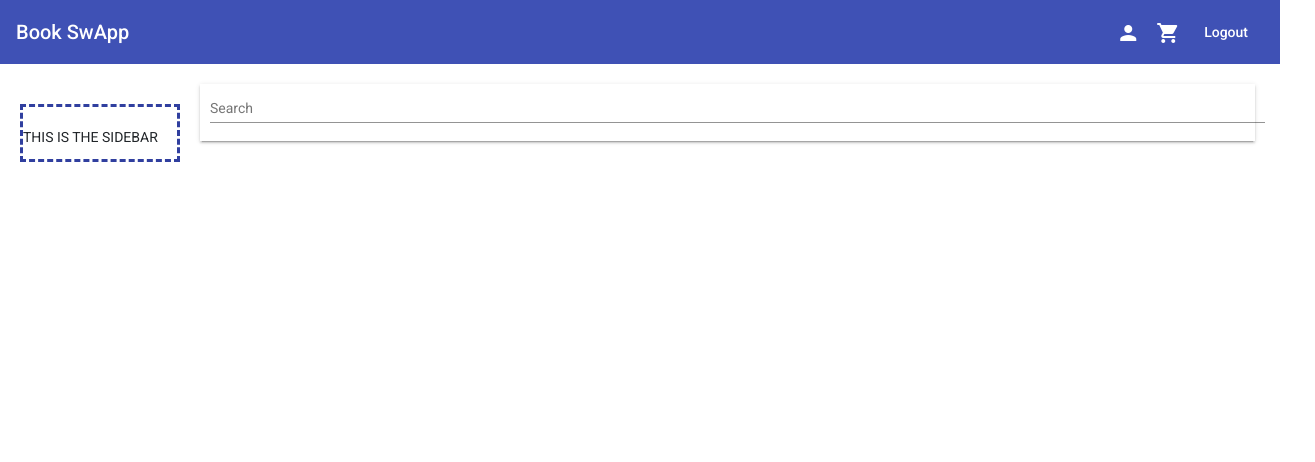
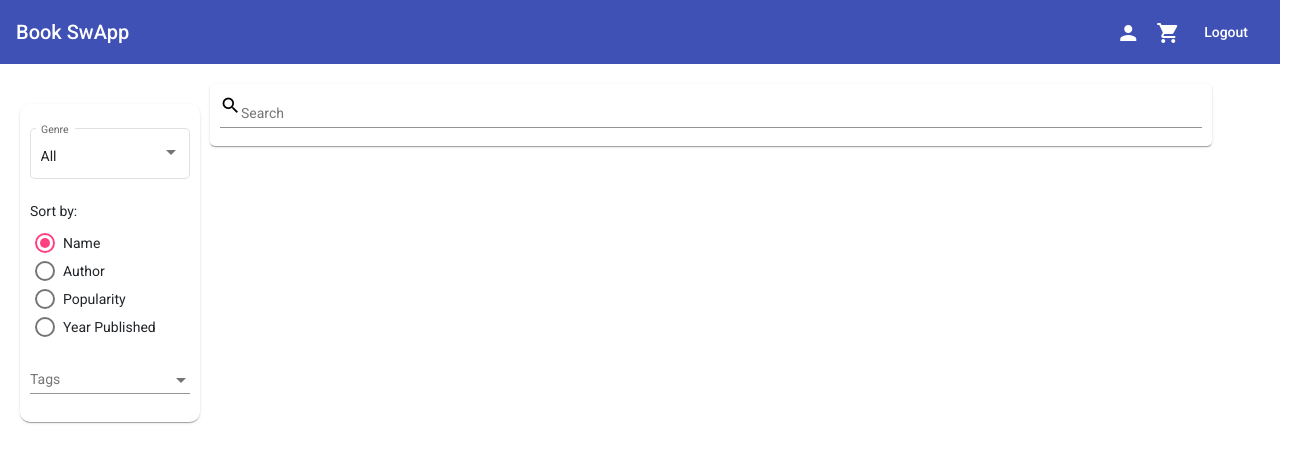
Before and after one commit to plsakr/BookSwApp, an Angular app in the folder frontend/: page /library in a window 1280 px wide. Shown: the top 462 px of the page, 1315 px wide, since content can reach past the window. Built offline with nearby package versions, Linux system fonts and the light colour scheme.

Commit message:
finalized search bar and sidebar in library

```diff
--- a/frontend/src/app/app.component.css
+++ b/frontend/src/app/app.component.css
@@ -7,5 +7,5 @@
 }
 
 .material-icons {
-  position: relative;
+  position: relative !important;
 }
--- a/frontend/src/app/app.component.ts
+++ b/frontend/src/app/app.component.ts
@@ -7,4 +7,5 @@ import { Component } from '@angular/core';
 })
 export class AppComponent {
   title = 'Book SwApp';
+  search = false;
 }
--- a/frontend/src/app/app.module.ts
+++ b/frontend/src/app/app.module.ts
@@ -1,7 +1,7 @@
 import { BrowserModule } from '@angular/platform-browser';
 import { NgModule } from '@angular/core';
 
-import { FormsModule } from '@angular/forms';
+import {FormsModule, ReactiveFormsModule} from '@angular/forms';
 
 import { MatCardModule } from '@angular/material/card';
 import { MatTabsModule } from '@angular/material/tabs';
@@ -33,6 +33,7 @@ import { ProductListComponent } from './components/shopping-cart/product-list/pr
 import { CartItemComponent } from './components/shopping-cart/cart/cart-item/cart-item.component';
 import { ProductItemComponent } from './components/shopping-cart/product-list/product-item/product-item.component';
 import {MatToolbarModule} from "@angular/material/toolbar";
+import {MatRadioModule} from '@angular/material/radio';
 
 @NgModule({
   declarations: [
@@ -67,6 +68,8 @@ import {MatToolbarModule} from "@angular/material/toolbar";
     MatChipsModule,
     MatTableModule,
     MatToolbarModule,
+    MatRadioModule,
+    ReactiveFormsModule,
   ],
   providers: [],
   bootstrap: [AppComponent]
--- a/frontend/src/app/library/library.component.css
+++ b/frontend/src/app/library/library.component.css
@@ -1,13 +1,21 @@
 .sidebar {
-  width: 160px;
-  border: #303F9F dashed medium;
+  width: 180px;
+  /*border: #303F9F dashed medium;*/
   position: fixed;
   z-index: 1;
   left: 0;
   margin-top: 40px;
   margin-left: 20px;
   overflow-x: hidden; /* Disable horizontal scroll */
+  overflow-y: hidden;
   padding-top: 20px;
+  padding-left: 10px;
+  border-radius: 10px;
+  padding-right: 10px;
+}
+
+.sidebar-content mat-form-field {
+  width: 100%;
 }
 
 .middle-content {
@@ -18,11 +26,30 @@
 }
 
 .search mat-form-field {
-  width: 100%;
+  width: 95%;
   margin-left: 10px;
   margin-right: 50px;
+  padding-left: 10px;
+  padding-right: 10px;
+  padding-top: 5px;
+  border-radius: 5px;
 }
 
 .search {
   height: fit-content;
 }
+
+.material-icons {
+  position: relative !important;
+}
+
+.radios {
+  display: flex;
+  flex-direction: column;
+  margin-left: 5px;
+}
+
+.my-tags {
+  margin-top: 10px;
+  margin-bottom: 10px;
+}
--- a/frontend/src/app/library/library.component.html
+++ b/frontend/src/app/library/library.component.html
@@ -1,11 +1,44 @@
-<div class="sidebar">
-  <p>THIS IS THE SIDEBAR</p>
+<div class="sidebar" [class.mat-elevation-z1]="true">
+    <div class="sidebar-content">
+      <mat-form-field appearance="outline">
+        <mat-label>Genre</mat-label>
+        <mat-select value="All">
+          <mat-option *ngFor="let g of genres" [value]="g">{{g}}</mat-option>
+        </mat-select>
+      </mat-form-field>
+
+    <p>Sort by:</p>
+      <mat-radio-group value="name" class="radios">
+        <mat-radio-button value="name">Name</mat-radio-button>
+        <mat-radio-button value="author">Author</mat-radio-button>
+        <mat-radio-button value="pop">Popularity</mat-radio-button>
+        <mat-radio-button value="year">Year Published</mat-radio-button>
+      </mat-radio-group>
+
+      <mat-form-field class="my-tags">
+        <mat-label>Tags</mat-label>
+        <mat-select [formControl]="tagsControl" multiple>
+          <mat-select-trigger>
+            <mat-chip-list>
+              <mat-chip  *ngFor="let tag of tagsControl.value" [removable]="true" (removed)="onTagRemoved(tag)">
+                {{tag}}
+                <mat-icon matChipRemove>cancel</mat-icon>
+              </mat-chip>
+            </mat-chip-list>
+          </mat-select-trigger>
+          <mat-option *ngFor="let tag of availableTags" [value]="tag">{{tag}}</mat-option>
+        </mat-select>
+      </mat-form-field>
+
+    </div>
+
 </div>
 
 <div class="middle-content">
-  <div class="search" [class.mat-elevation-z2]="true">
-      <mat-form-field>
+  <div class="search">
+      <mat-form-field  [class.mat-elevation-z1]="true">
         <mat-label>Search</mat-label>
+        <mat-icon matPrefix>search</mat-icon>
         <input matInput type="text" [(ngModel)]="value">
         <button mat-button *ngIf="value" matSuffix mat-icon-button aria-label="Clear" (click)="value=''">
           <mat-icon>close</mat-icon>
--- a/frontend/src/app/library/library.component.ts
+++ b/frontend/src/app/library/library.component.ts
@@ -1,4 +1,5 @@
 import { Component, OnInit } from '@angular/core';
+import {FormControl} from '@angular/forms';
 
 @Component({
   selector: 'app-library',
@@ -7,9 +8,29 @@ import { Component, OnInit } from '@angular/core';
 })
 export class LibraryComponent implements OnInit {
   value = '';
+  genres = ['All', 'Fiction', 'Programming', 'Drama'];
+  availableTags = ['Fantasy', 'Romance', 'Java', 'Python'];
+  tagsControl = new FormControl([]);
+  selectedTags: string[] = [];
   constructor() { }
 
   ngOnInit(): void {
   }
 
+  onTagRemoved(tag: string): void {
+    const tags = this.tagsControl.value as string[];
+    this.removeFirst(tags, tag);
+    this.tagsControl.setValue(['']);
+    this.tagsControl.setValue(tags);
+    console.log(this.selectedTags);
+  }
+
+  private removeFirst<T>(array: T[], toRemove: T): void {
+    const index = array.indexOf(toRemove);
+    if (index !== -1) {
+      array.splice(index, 1);
+    }
+  }
+
+
 }
```
Lines whose indentation alone changed are shown as unchanged.
